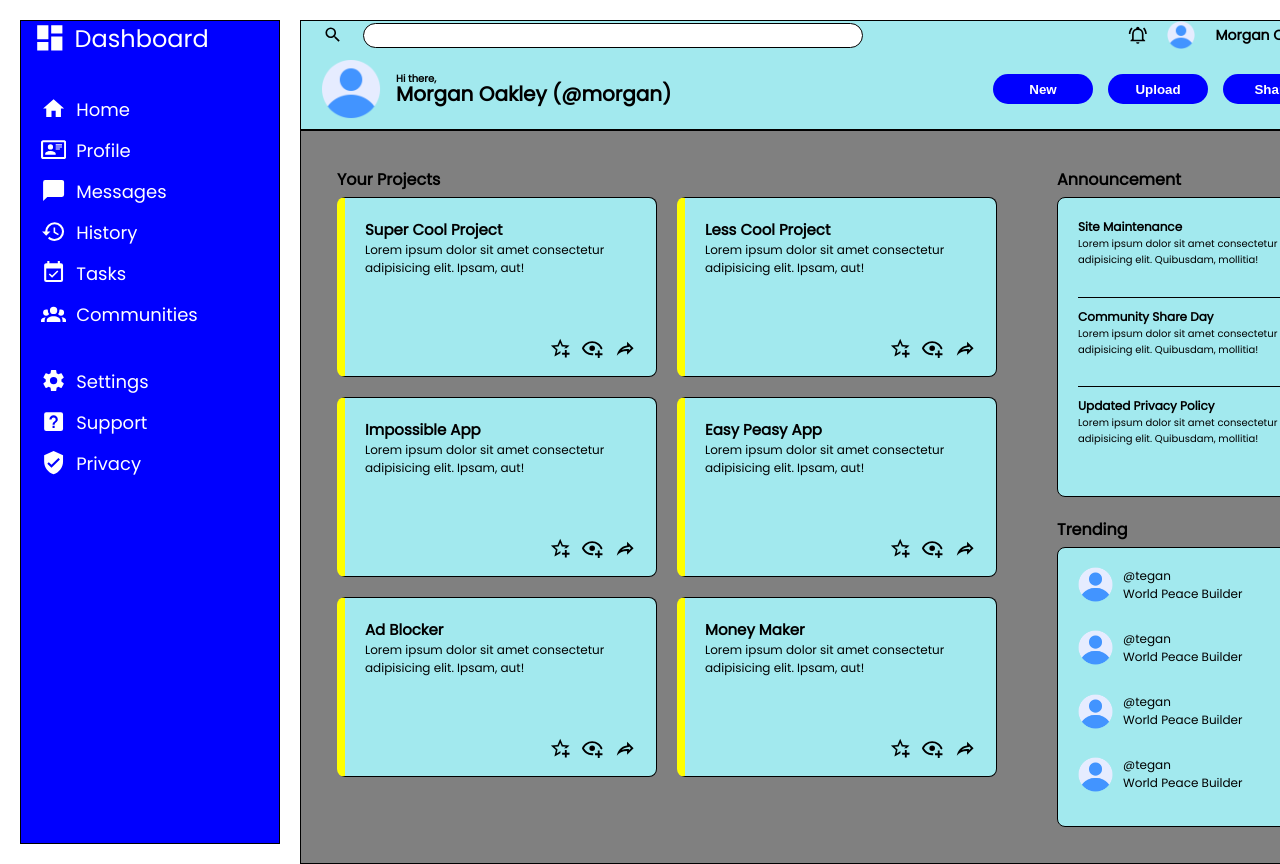
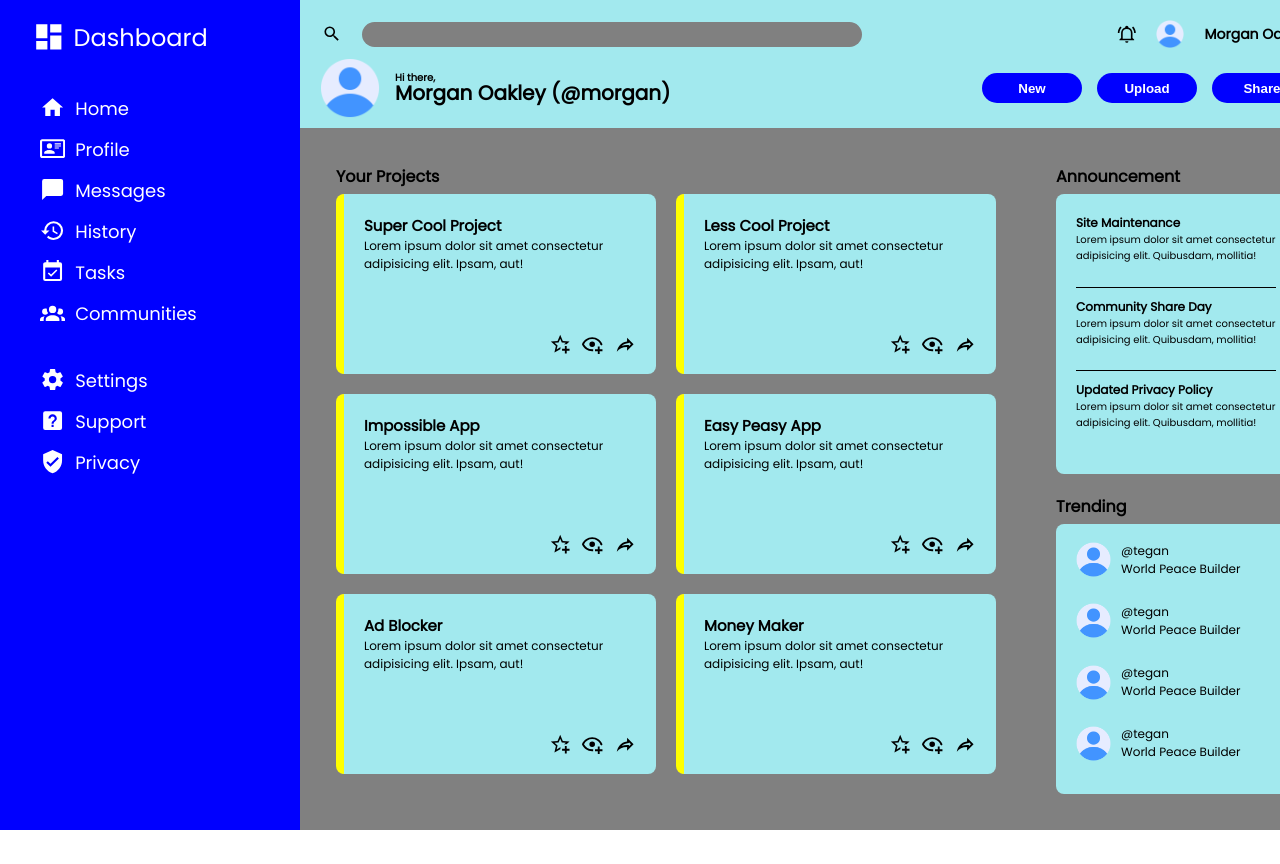
Before and after one commit to abhijeet3001/odin-admin-dashboard, a plain HTML site: page index.html in a window 1280 px wide. Shown: the top 864 px of the page. After the commit the page ends 830 px from the top, so only its background shows below. Drawn offline with Linux system fonts and the light colour scheme.

Commit message:
Modify margin and border

```diff
--- a/style.css
+++ b/style.css
@@ -24,13 +24,13 @@ body {
   grid-template: auto 3fr/ 300px 1fr;
   min-height: 100vh;
 }
-.main-container > div {
+/* .main-container > div {
   border: 1px solid #000;
-}
+} */
 .header {
   grid-column: 2/-1;
   display: grid;
-  margin-top: 2rem;
+  padding-top: 2rem;
   background-color: var(--color-bg-1);
 }
 .header-bar-1 {
@@ -45,8 +45,9 @@ body {
   margin-right: auto;
   height: 2.5rem;
   width: clamp(100px, 60%, 500px);
-  border: 1px solid #000;
+  border: none;
   border-radius: 20px;
+  background-color: var(--color-bg-2);
 }
 .header-bar-2 {
   display: flex;
@@ -83,8 +84,7 @@ body {
   display: flex;
   flex-direction: column;
   gap: 4rem;
-  padding: 0 2rem 0;
-  margin: 2rem;
+  padding: 2rem 4rem 0;
   background-color: var(--color-1);
   color: var(--color-2);
 }
@@ -130,7 +130,7 @@ body {
 .projects > .card {
   height: 180px;
   width: 320px;
-  border: 1px solid #000;
+  border: none;
   font-size: 1.2rem;
   padding: 2rem;
   border-left: 8px solid var(--content-border-color);
@@ -153,10 +153,10 @@ body {
 }
 .featured-sidebar .card {
   display: grid;
-  height: 300px;
-  width: 250px;
+  height: 280px;
+  width: 240px;
   padding: 2rem;
-  border: 1px solid #000;
+  border: none;
   border-radius: 8px;
   background-color: var(--color-bg-1);
 }
@@ -169,7 +169,7 @@ body {
   font-size: 1.2rem;
 }
 .trending.card {
-  height: 280px;
+  height: 270px;
   padding-top: 5px;
 }
 
```
